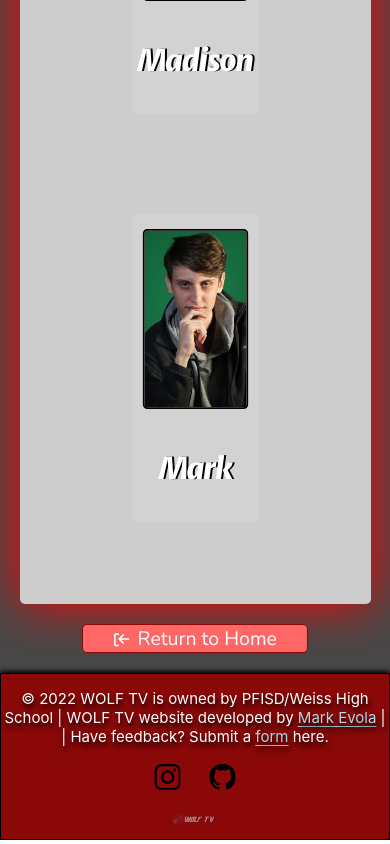
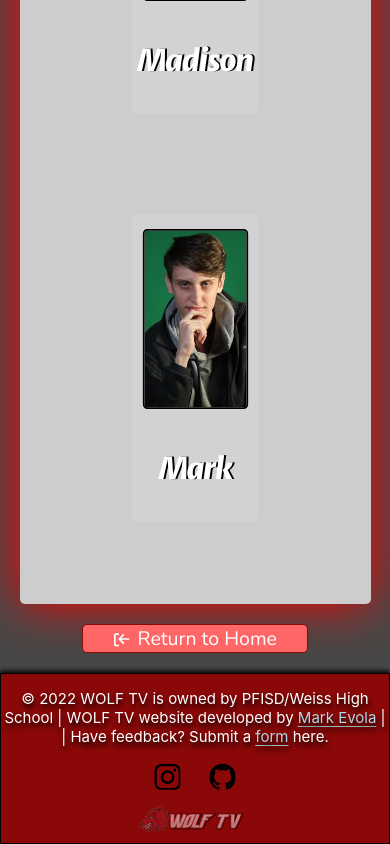
Before and after one commit to MarkE16/WolfTV, a React (Create React App) app: page /cyber-news in a window 390 px wide. Shown: the part 1919-2763 px from the top of the page. Built offline with nearby package versions, Linux system fonts and the light colour scheme; no server answers; a web font is replaced by a local one.

Commit message:
added podcast on nav

```diff
--- a/src/App.css
+++ b/src/App.css
@@ -122,11 +122,12 @@ a {
 }
 
 .footer-logo {
-  height: 5vmin;
+  height: 6vmin;
   object-fit: contain;
   border: none;
   margin: 10px;
   opacity: 0.5;
+  transform: scale(1.3);
   transition: 200ms;
 }
 
@@ -241,6 +242,7 @@ a {
   text-align: center;
   justify-content: center;
   z-index: 0;
+  user-select: none;
 }
 
 .slideShow {
@@ -1101,7 +1103,7 @@ video {
 
 .menuItem {
   display: block;
-  margin: 2rem 4rem;
+  margin: 1rem 4rem;
   font-size: 1.4rem;
   border: none;
   background-color: transparent;
@@ -1245,6 +1247,10 @@ video {
 
   }
 
+  .footer-logo {
+    transform: scale(2);
+  }
+
   .button {
     font-size: 5vmin;
   }
--- a/src/components/NavBar.js
+++ b/src/components/NavBar.js
@@ -41,6 +41,7 @@ function NavBar() {
               <Link to="../stories">Stories</Link>
             </div>
           </div></li></a>
+          <a href='#podcast'><li>Podcast</li></a>
         </div>
         <div>
           <button id="hamburger" className="hamburger" title='More' onClick={() => setHamburgerOpen(!hamburgerOpen)}>
@@ -52,6 +53,9 @@ function NavBar() {
               <a href='#crew'>
                 <button className="menuItem">Crew</button>
               </a>}
+            <a href="#podcast">
+              <button className="menuItem">Podcast</button>
+            </a>
             <Link to="/announcements">
               <button className="menuItem">Announcements</button>
             </Link>
```
